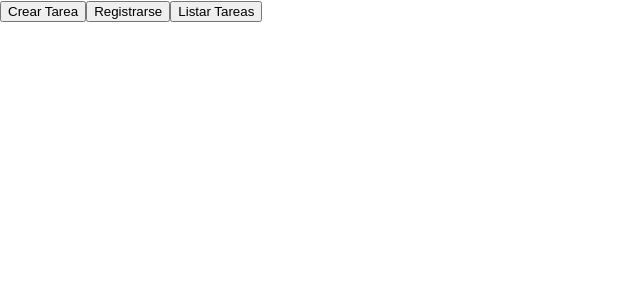
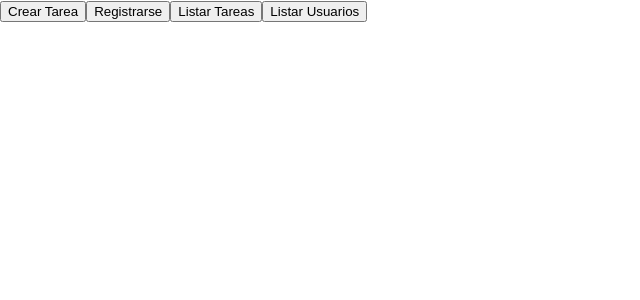
Before and after one commit to ProyectoObligatorioFinalPosixProg/frontendTarea, a React (Create React App) app: page / in a window 1280 px wide. Shown: the top 300 px of the page, without its empty margins (0-640 px from the left). Built offline with nearby package versions, Linux system fonts and the light colour scheme.

Commit message:
se agrego el listado de usuarios en el nav con su lógica

```diff
--- a/src/App.js
+++ b/src/App.js
@@ -7,11 +7,13 @@ function App() {
   const [formularioTarea,setFormularioTarea] = useState(false);
   const [formularioRegistrarUsuario,setFormularioRegistrarUsuario] = useState(false);
   const [listadoDeTareas,setFormularioListadoDeTareas] = useState(false);
+  const [listadoDeUsuarios,setListadoDeUsuarios] = useState(false);
 
-  const logicaNavaLoQueSeVe = (tarea, usuario, listadoTarea)=>{
+  const logicaNavaLoQueSeVe = (tarea, usuario, listadoTareas, listadoUsuarios)=>{
     setFormularioTarea(tarea);
     setFormularioRegistrarUsuario(usuario);
-    setFormularioListadoDeTareas(listadoTarea)
+    setFormularioListadoDeTareas(listadoTareas);
+    setListadoDeUsuarios(listadoUsuarios);
   }
 
   return (
--- a/src/componentes/NavBotones.jsx
+++ b/src/componentes/NavBotones.jsx
@@ -2,25 +2,30 @@ import React from "react";
 
 function NavBotones(prop){
     const inicializar=()=>{
-        prop.click(false,false,false); //tarea, usuario, listadoTarea
+        prop.click(false,false,false,false); //tarea, usuario, listadoTareas, listadoUsuarios
     }
     const abilitarFormularioTarea=()=>{
         inicializar();
-        prop.click(true,false,false); //tarea, usuario, listadoTarea
+        prop.click(true,false,false,false); //tarea, usuario, listadoTareas, listadoUsuarios
     }
     const abilitarFormularioRegistrarse=()=>{
         inicializar();
-        prop.click(false,true,false); //tarea, usuario, listadoTarea
+        prop.click(false,true,false,false); //tarea, usuario, listadoTareas, listadoUsuarios
     }
-    const abilitarListadoTarea=()=>{
+    const abilitarListadoTareas=()=>{
         inicializar();
-        prop.click(false,false,true); //tarea, usuario, listadoTarea
+        prop.click(false,false,true,false); //tarea, usuario, listadoTareas, listadoUsuarios
+    }
+    const abilitarListadoUsuarios=()=>{
+        inicializar();
+        prop.click(false,false,false,true); //tarea, usuario, listadoTareas, listadoUsuarios
     }
     return(
         <>
         <button onClick={abilitarFormularioTarea}>Crear Tarea</button>
         <button onClick={abilitarFormularioRegistrarse}>Registrarse</button>
-        <button onClick={abilitarListadoTarea}>Listar Tareas</button>
+        <button onClick={abilitarListadoTareas}>Listar Tareas</button>
+        <button onClick={abilitarListadoUsuarios}>Listar Usuarios</button>
         </>
     );
 }
```
